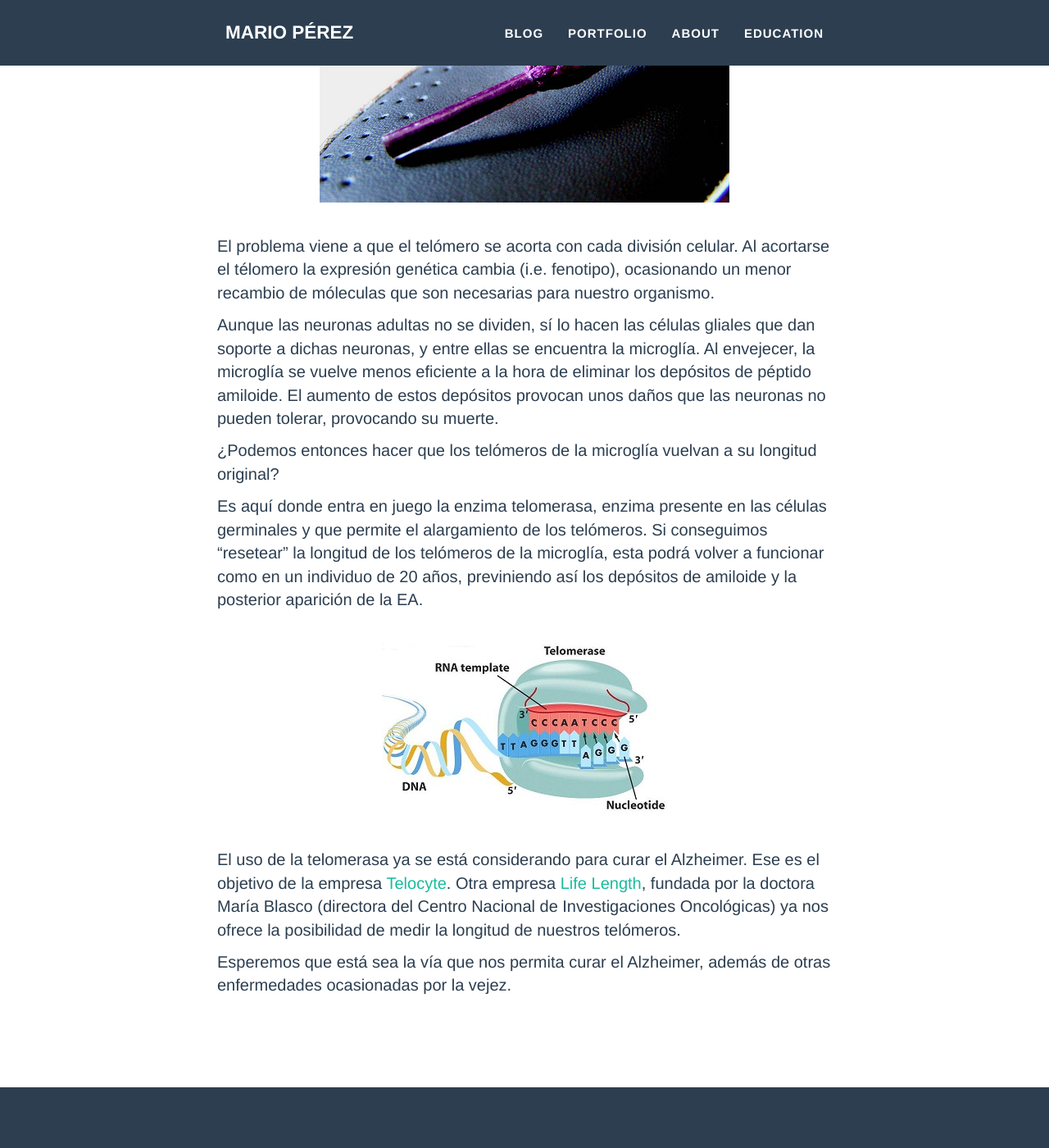
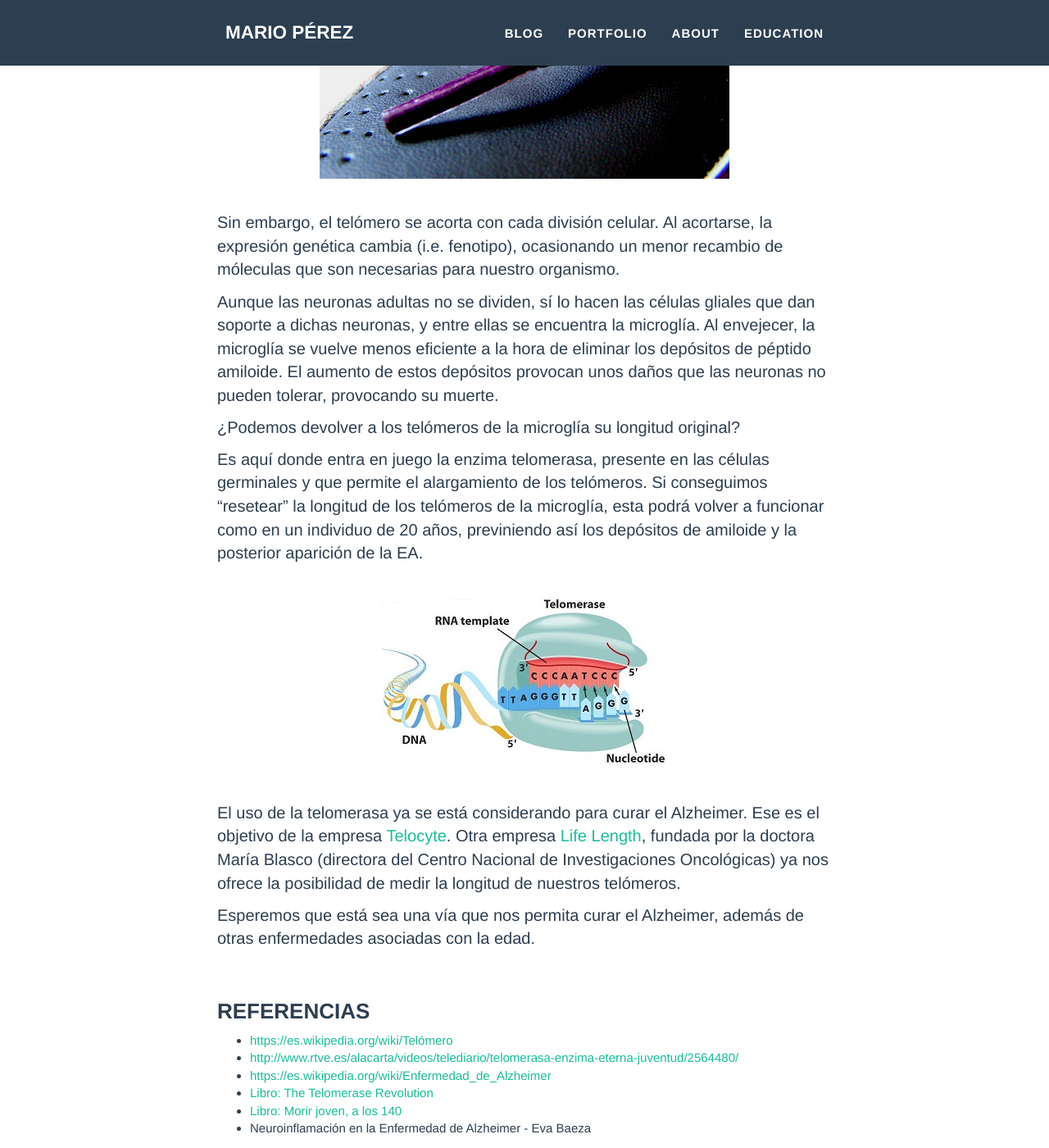
Before and after one commit to mapreal19/mapreal19.github.io, a Jekyll site: the page built from _posts/2016-08-31-alzheimer-en-busca-de-la-cura.md, in a window 1280 px wide and 1400 px high, scrolled down 3184 px. Shown: the whole window at 82% size. Built offline with Jekyll 4.4.1, drawn with Linux system fonts in a browser that asks for light colours; some of the changed text lies outside the part shown.

Commit message:
Completing EA

```diff
--- a/_posts/2016-08-03-alzheimer-en-busca-de-la-cura.md
+++ b/_posts/2016-08-31-alzheimer-en-busca-de-la-cura.md
@@ -40,7 +40,7 @@ de sufrir la enfermedad.
 {% include image.html file="casos-alzheimer.jpg" %}
 
 La posible causa podría estar relacionada con el envejecimiento de las células
-de la microglía. Se sabe que la microglía es capaz de eliminar estos depósitos
+de la microglía. Éstas son capaces de eliminar estos depósitos
 de amiloide en la corteza cerebral, pero a medida que el sujeto envejece esta
 capacidad se ve mermada.
 
@@ -56,8 +56,8 @@ vendría a ser el herrete del cordón de tu zapato.
 
 {% include image.html file="herrete.jpg" %}
 
-El problema viene a que el telómero se acorta con cada división celular. Al acortarse
-el télomero la expresión genética cambia (i.e. fenotipo), ocasionando
+Sin embargo, el telómero se acorta con cada división celular. Al acortarse,
+la expresión genética cambia (i.e. fenotipo), ocasionando
 un menor recambio de móleculas que son necesarias para nuestro organismo.
 
 Aunque las neuronas adultas no se dividen, sí lo hacen las células gliales que dan
@@ -66,10 +66,9 @@ la microglía se vuelve menos eficiente a la hora de eliminar los depósitos de
 péptido amiloide. El aumento de estos depósitos provocan unos daños que las
 neuronas no pueden tolerar, provocando su muerte.
 
-¿Podemos entonces hacer que los telómeros de la microglía vuelvan a su longitud
-original?
+¿Podemos devolver a los telómeros de la microglía su longitud original?
 
-Es aquí donde entra en juego la enzima telomerasa, enzima presente en las células
+Es aquí donde entra en juego la enzima telomerasa, presente en las células
 germinales y que permite el alargamiento de los telómeros. Si conseguimos
 "resetear" la longitud de los telómeros de la microglía, esta podrá volver a funcionar
 como en un individuo de 20 años, previniendo así los depósitos de amiloide y la posterior
@@ -82,5 +81,16 @@ de la empresa [Telocyte](http://www.telocyte.com/). Otra empresa [Life Length](h
 fundada por la doctora María Blasco (directora del Centro Nacional de Investigaciones Oncológicas)
 ya nos ofrece la posibilidad de medir la longitud de nuestros telómeros.
 
-Esperemos que está sea la vía que nos permita curar el Alzheimer, además de otras enfermedades
-ocasionadas por la vejez.
+Esperemos que está sea una vía que nos permita curar el Alzheimer, además de otras enfermedades
+asociadas con la edad.
+
+<br>
+
+### Referencias
+
+- [https://es.wikipedia.org/wiki/Telómero](https://es.wikipedia.org/wiki/Telómero)
+- [http://www.rtve.es/alacarta/videos/telediario/telomerasa-enzima-eterna-juventud/2564480/](http://www.rtve.es/alacarta/videos/telediario/telomerasa-enzima-eterna-juventud/2564480/)
+- [https://es.wikipedia.org/wiki/Enfermedad_de_Alzheimer](https://es.wikipedia.org/wiki/Enfermedad_de_Alzheimer)
+- [Libro: The Telomerase Revolution](https://www.amazon.com/Telomerase-Revolution-Enzyme-Aging-Healthier/dp/194163169X)
+- [Libro: Morir joven, a los 140](https://www.amazon.es/Morir-joven-los-140-envejecimiento-ebook/dp/B01D0KKNMQ)
+- Neuroinflamación en la Enfermedad de Alzheimer - Eva Baeza
```
Also changed, not shown: other parts of _posts/2016-08-31-alzheimer-en-busca-de-la-cura.md (+4 -4 lines).
